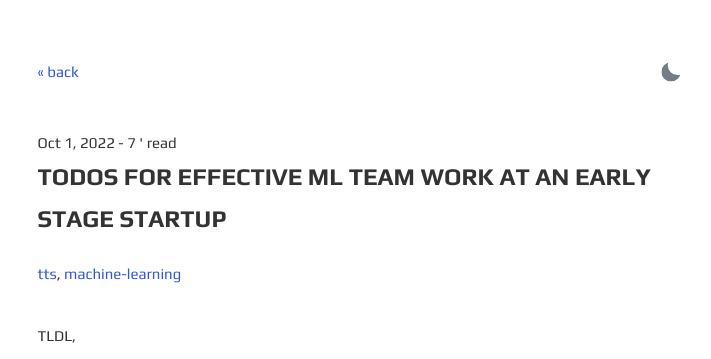
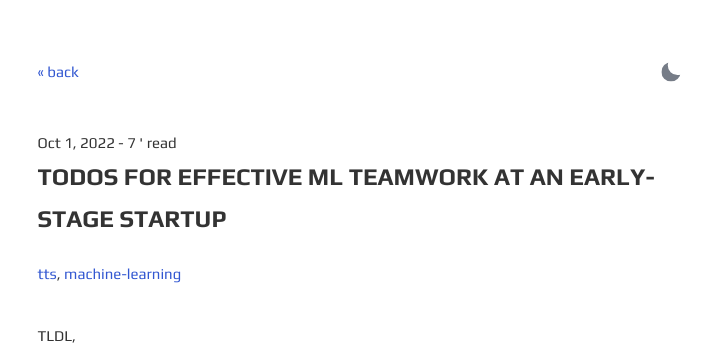
Before and after one commit to erogol/erogol.github.io, a Jekyll site: the page built from _posts/2022-10-01-todos-for-effective-ml-team-work-at-an-early-stage-startup.md, in a window 1280 px wide and 900 px high. Shown: the top 359 px of the window, without its empty margins (280-991 px from the left). Built offline with Jekyll 4.4.1, drawn with Linux system fonts in a browser that asks for light colours; comment, search, counter and statistics services are not loaded.

Commit message:
Spelling fix

```diff
--- a/_posts/2022-10-01-todos-for-effective-ml-team-work-at-an-early-stage-startup.md
+++ b/_posts/2022-10-01-todos-for-effective-ml-team-work-at-an-early-stage-startup.md
@@ -1,6 +1,6 @@
 ---
 layout: post
-title: TODOs for Effective ML team work at an early stage startup
+title: TODOs for Effective ML teamwork at an early-stage startup
 description: My take on things to do for effective team work for solving Machine Learning problems at an early stage company.
 summary: Don't create APIs for ML, just copy&paste. Test every line. If you aren't sure about the design, test first. Always keep your experiments reproducible (lineage, data, code, baseline). Document everything. Be clear, and avoid abbreviations.
 tags: tts machine-learning
```
